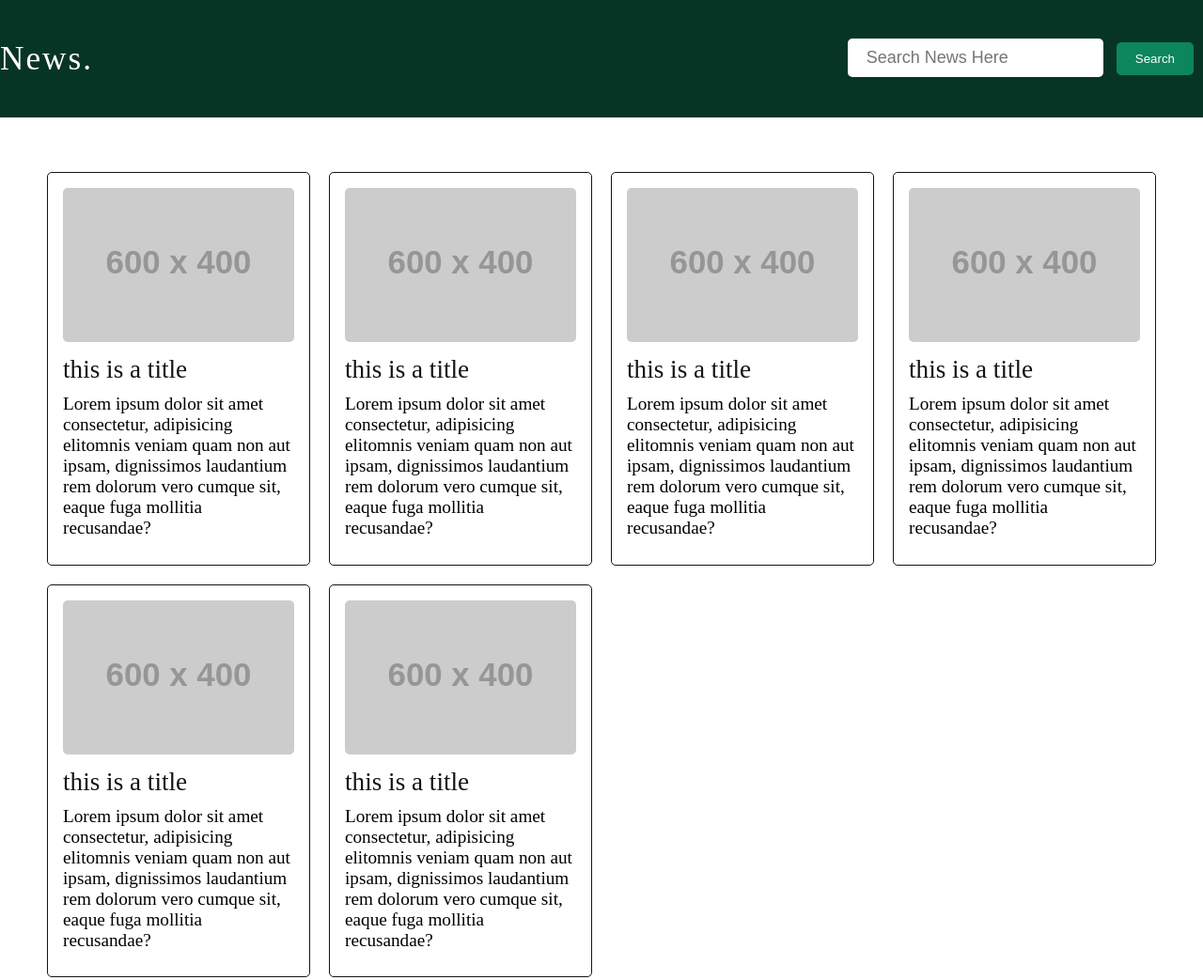
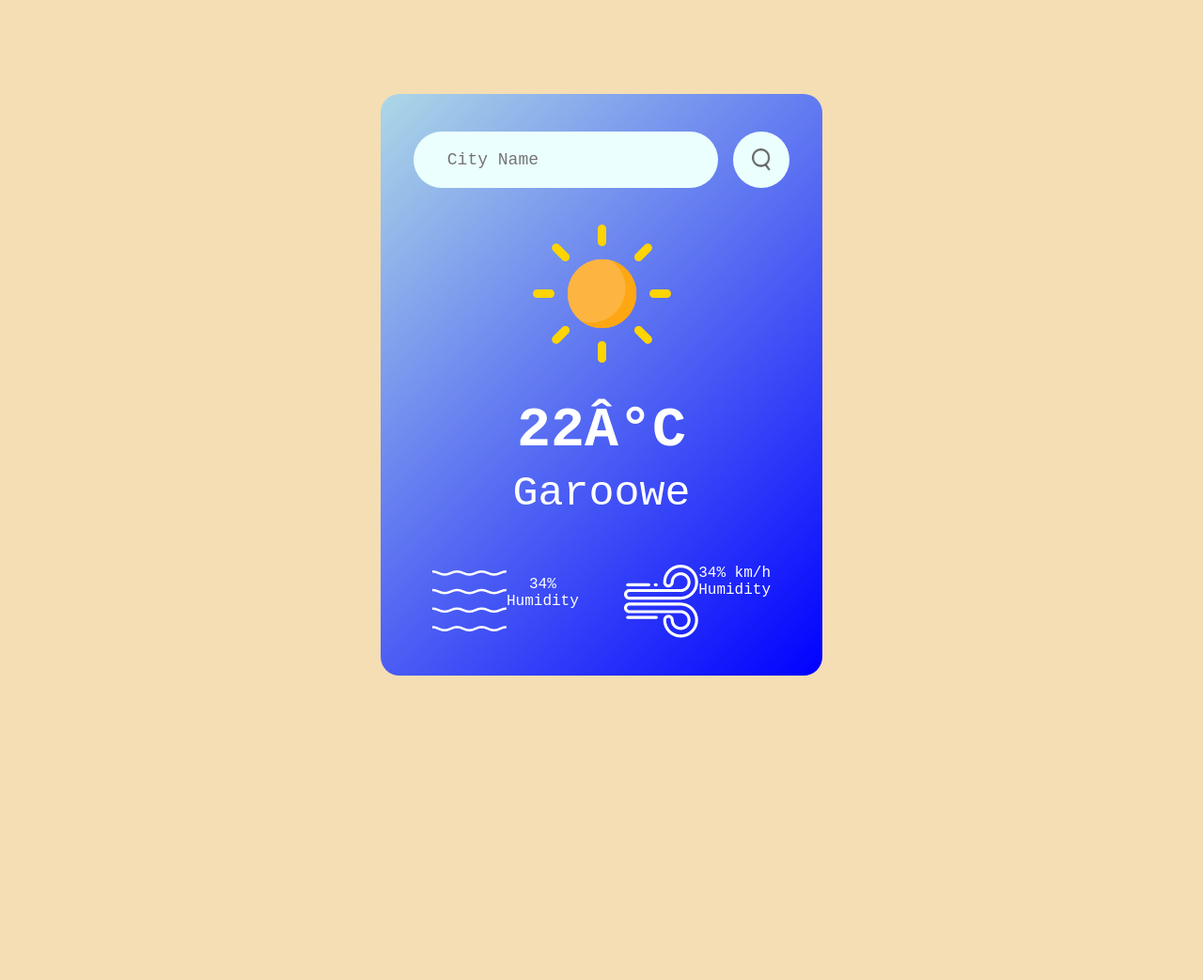
Before and after one commit to ubah34/nadarqaasim, a plain HTML site: page index.html in a window 1280 px wide. Shown: the whole page at 94% size. After the commit the page ends 800 px from the top, so only its background shows below. Drawn offline with Linux system fonts and the light colour scheme; placeholder pictures from the web are drawn by us.

Commit message:
Add files via upload
first comment

```diff
--- a/index.html
+++ b/index.html
@@ -1,76 +1,68 @@
-<!doctype html>
+<!Docytype html>
 <html>
-<head>
-        <title>news blog</title>
-        <meta name ="veiwport" content="devic-width initial -scale = 1.0">
-        <link href="style.css" rel="stylesheet">
+    <head>
+        <met charset ="utf-8"></met>
+        <link rel="stylesheet" href="style.css">
+    </head>
+<body>
+    <div class ="continer">
+        <div class = "search">
+            <input  type = "text"  spellcheck="false"  placeholder=" City Name"  required>
+            <button>
+                <img src="search.png">
+            </button>
+        </div>
+        <div class="weather">
+            <img src="clear.png">
+            <h1 class="temp">22°C</h1>
+            <h2>Garoowe</h2>
+            <div class="details">
+                <div class ="col">
+                    <img src="humidity.png">
+                   <div>
+                       <p class="humidity">34%</p>
+                       <p>Humidity</p>
+                   </div>
 
- </head>
- <body>
-    <nav>
-        <div class="navbar">
-            <a href="index.html" class="logo">News.</a>
+                </div>
+                <div class ="col">
+                    <img src="wind.png">
+                   <div>
+                       <p class="wind">34% km/h</p>
+                       <p>Humidity</p>
+                   </div>
 
-        <div>
-              <input type="text" placeholder= "Search News Here" required id="search-input">
-              <button id="search-button">Search</button>
+                </div>
 
             </div>
-       </div>
-    </nav>
-    <main id="blog-container" class="obj-width">
-        <div class="blog-card">
-            <img src="https://placehold.co/600x400" alt="image placeholder">
-            <h2>this is a title</h2>
-            <p>Lorem ipsum dolor sit amet consectetur,
-                adipisicing elitomnis veniam quam non aut ipsam,
-                 dignissimos laudantium rem dolorum
-                  vero cumque sit, eaque fuga mollitia recusandae?</p>
 
         </div>
-         <div class="blog-card">
-            <img src="https://placehold.co/600x400" alt="image placeholder">
-            <h2>this is a title</h2>
-            <p>Lorem ipsum dolor sit amet consectetur,
-                adipisicing elitomnis veniam quam non aut ipsam,
-                 dignissimos laudantium rem dolorum
-                  vero cumque sit, eaque fuga mollitia recusandae?</p>
+    </div>
+</body>
+<script>
+    const apiurl ="https://api.openweathermap.org/data/2.5/weather?q=garoowe"
+    const apikey ="4d052add7329a8f1093c42b5714fd28f";
+    const searchbox= document.queryselector(`search input`);
+    const searchbtn= document.queryselector(`search button`);
+    const searchicon= document.queryselector(`search_icon`);
+    async function checkweather(){
+        const response = await fetch (apiurl+ city +`&appid=${apikey}`);
+            var data = await response.json();
+            console.log(data)
+            if(response.status ==404){
+                document.queryselector(`.error`)().style.display="block";
+                document.queryselector(`.weather`)().style.display="none";
+                        }else{
+            document.queryselector('.temp').innerhtml=math.around.temp+"℃";
+            document.queryselector('.city').innerhtml=data.name;
+            document.queryselector('.wind').innerhtml=data.wind.speed+km/h;
+            document.queryselector('.humidity').innerhtml=data.main.humidity+"%";
 
-        </div> <div class="blog-card">
-            <img src="https://placehold.co/600x400" alt="image placeholder">
-            <h2>this is a title</h2>
-            <p>Lorem ipsum dolor sit amet consectetur,
-                adipisicing elitomnis veniam quam non aut ipsam,
-                 dignissimos laudantium rem dolorum
-                  vero cumque sit, eaque fuga mollitia recusandae?</p>
+            document.queryselector(`.error`)
 
-        </div>
-        <div class="blog-card">
-            <img src="https://placehold.co/600x400" alt="image placeholder">
-            <h2>this is a title</h2>
-            <p>Lorem ipsum dolor sit amet consectetur,
-                adipisicing elitomnis veniam quam non aut ipsam,
-                 dignissimos laudantium rem dolorum
-                  vero cumque sit, eaque fuga mollitia recusandae?</p>
+    }
+    searchbtn.addventlistener("click",()=>)
 
-        </div><div class="blog-card">
-            <img src="https://placehold.co/600x400" alt="image placeholder">
-            <h2>this is a title</h2>
-            <p>Lorem ipsum dolor sit amet consectetur,
-                adipisicing elitomnis veniam quam non aut ipsam,
-                 dignissimos laudantium rem dolorum
-                  vero cumque sit, eaque fuga mollitia recusandae?</p>
-
-        </div><div class="blog-card">
-            <img src="https://placehold.co/600x400" alt="image placeholder">
-            <h2>this is a title</h2>
-            <p>Lorem ipsum dolor sit amet consectetur,
-                adipisicing elitomnis veniam quam non aut ipsam,
-                 dignissimos laudantium rem dolorum
-                  vero cumque sit, eaque fuga mollitia recusandae?</p>
-
-        </div>
-        </main>
- </body>
+</script>
 
 </html>
--- a/style.css
+++ b/style.css
@@ -1,84 +1,88 @@
 *{
-   border: 0;
-   margin: 0;
-   padding: 0;
-   box-sizing: border-box;
+    border: 0;
+    margin:0;
+    box-sizing: border-box;
+    font-family: 'Courier New', Courier, monospace;
 }
 body{
-    position:relative;
+    background-color: wheat;
+}
+.continer{
+    border: 0;
+    outline: none;
+    width: 70%;
+    max-width: 470px;
+    background: linear-gradient(135deg, lightblue , blue);
+    color: white;
+    margin: 100px auto 0;
+    padding: 40px 35px;
+    border-radius: 20px;
+    text-align: center;
 
 }
-nav{
-    background-color: rgb(7,53,37);
-    box-shadow: 4px  7px 4px rgba(0,0,0,0,);
-}
-.navbar{
+.search{
     display: flex;
+    align-items: center;
     justify-content: space-between;
-    align-items: center;
-    padding: 2.2rem 0;
-}
-.navbar .logo{
-    color: #fff;
-    text-decoration: none;
-    font-size: 2.2rem;
-    letter-spacing: 2px;
-
+    width: 100%;
 
 }
-#search-input{
-    max-width: 480px;
-    padding: 10px 20px;
+.search input{
     border: 0;
     outline: 0;
-    border-radius: 5px;
-    color: #141414;
+    background: #ebfffe;
+    color: #222;
+    padding: 20px 25px;
+    margin-right: 16px;
+    border-radius: 30px;
+    flex: 1;
     font-size: 18px;
+    height: 60px;
+}
+.search button{
+    height: 60px;
+    width: 60px;
+    background: #ebfffe;
+    cursor: pointer;
+    border-radius: 50%;
+
+}
+
+.search img{
+
+    width: 20px;
+
+}
+.weather-icon{
+    width: 170px;
+    margin-top: 30px;
+}
+.weather h1{
+    font-size:60px ;
+    font-weight: 600;
 
 
 
 }
-#search-button{
-    color: #fff;
-    background-color: rgb(13,133,93);
-    border-radius: 5px;
-    cursor: pointer;
-    margin: 10px;
-    padding: 10px  20px;
-}
-.obj-width{
-    max-width: 1200px;
-    margin: auto;
-}
-#blog-container{
-    padding: 3rem 0;
-    display: flex;
-    justify-content: flex-start;
-    align-items: flex-start;
-   flex-wrap: wrap;
-}
-.blog-card{
-    width: 280px;
-    border: 1px solid #141414;
-    border-radius: 5px;
-    cursor: pointer;
-    margin: 10px;
-    padding: 1rem;
+.weather h2{
+    font-size:45px ;
+    font-weight: 500;
+    margin-top: 8px;
+
 
 }
-.blog-card img{
-    width: 100%;
-    object-fit: cover;
-    border-radius: 5px;
-    margin-bottom: 10px;
+.details{
+    display: flex;
+    align-items: center;
+    justify-content: space-between;
+    padding: 0 20px;
+    margin-top: 50px;
 }
-.blog-card h2{
-    font-size: 1.7rem;
-    font-weight: 500;
-    color: #141414;
-    margin-bottom: 10px;
+.col{
+    display: flex;
+    align-items: left ;
 }
-.blog-card p{
-    font-size: 1.2rem;
-    padding-bottom: 0.7rem;
+.humidity{
+    font-size: 16px;
+    margin-top: 6px;
 }
--- /dev/null
+++ b/trial.css
@@ -0,0 +1,89 @@
+*{
+    border:0;
+    margin:0;
+    box-sizing: border-box;
+
+}
+
+body{
+    background: blanchedalmond;
+    text-align: center;
+}
+
+.container{
+    width:470px;
+    margin:80px auto 0;
+    height: 600px;
+    background: linear-gradient(135deg, blue, white);
+    padding:20px 25px;
+    border-radius: 20px;
+    margin-bottom: 25px;
+}
+
+.search{
+    display:flex;
+    align-items: center;
+    justify-content: space-between;
+}
+.search input{
+    width:100%;
+    padding:20px 25px;
+    gap:16px;
+    border-radius: 30px;
+    display:flex;
+    flex:1;
+    border:0;
+    outline: None;
+    margin:20px 25px;
+    font-weight: 600px;
+    font-size: 18px;
+    color:black;
+}
+.search button{
+    width:60px;
+    height:60px;
+    cursor: pointer;
+    border-radius: 50%;
+}
+
+.weather h1{
+    font-family: 600px;
+    font-size: 20px;
+    color: #222;
+    margin-bottom: 16px;
+}
+
+.weather h1{
+    font-family: 600px;
+    font-size: 18px;
+    color: #222;
+}
+
+.details{
+    display:flex;
+    align-items: center;
+    justify-content: space-between;
+    margin-top: 50px;
+    margin-top: 50px;
+    padding:0 20px;
+}
+
+.col{
+    display:flex;
+    text-align: left;
+    align-items: center;
+}
+
+.col img{
+    width:40px;
+    margin-right: 10px;
+}
+
+.humidity, .wind{
+    font-size: 20px;
+    margin-top: -6px;
+
+}
+weather-icon{
+    width:50px;
+}
```
Also changed, not shown: trial.html (added, +72 -0 lines), clear.png (added), clouds.png (added), drizzle.png (added), humidity.png (added), mist.png (added), rain.png (added), search.png (added), snow.png (added), wind.png (added).
